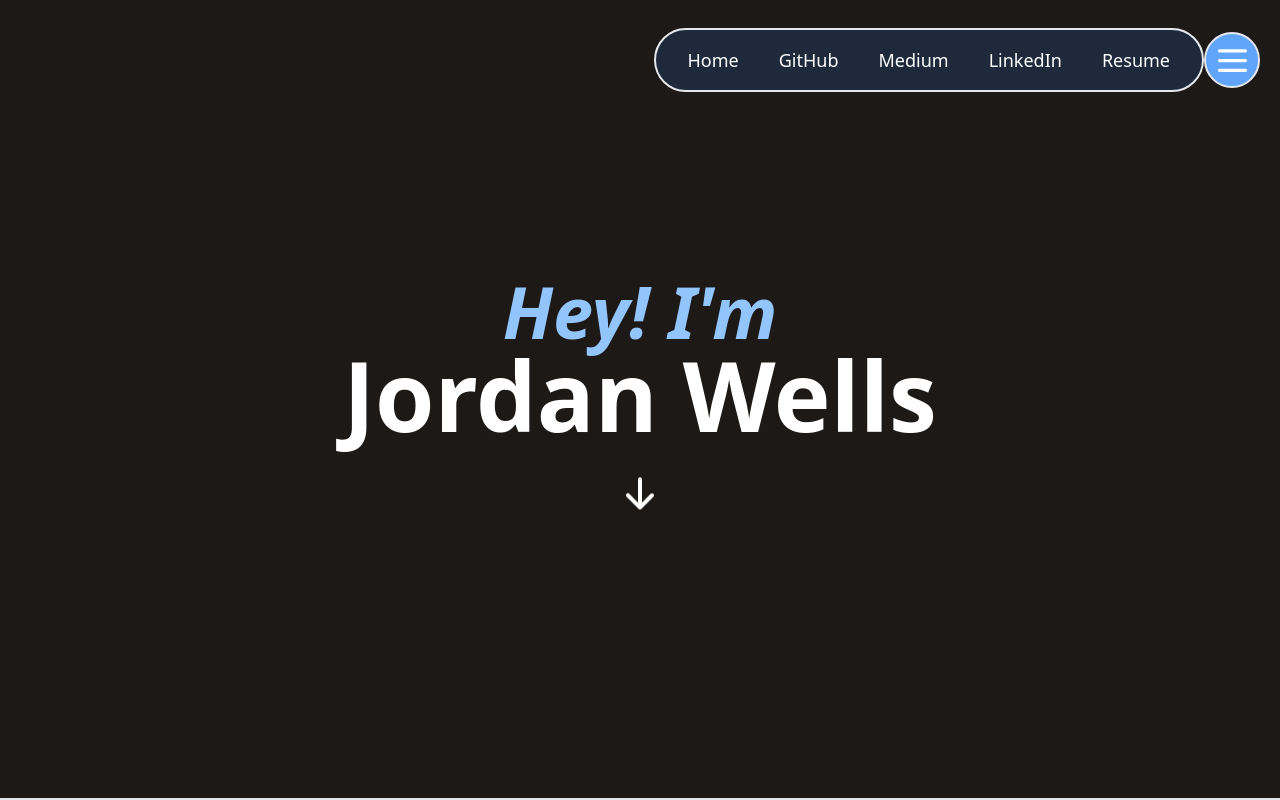
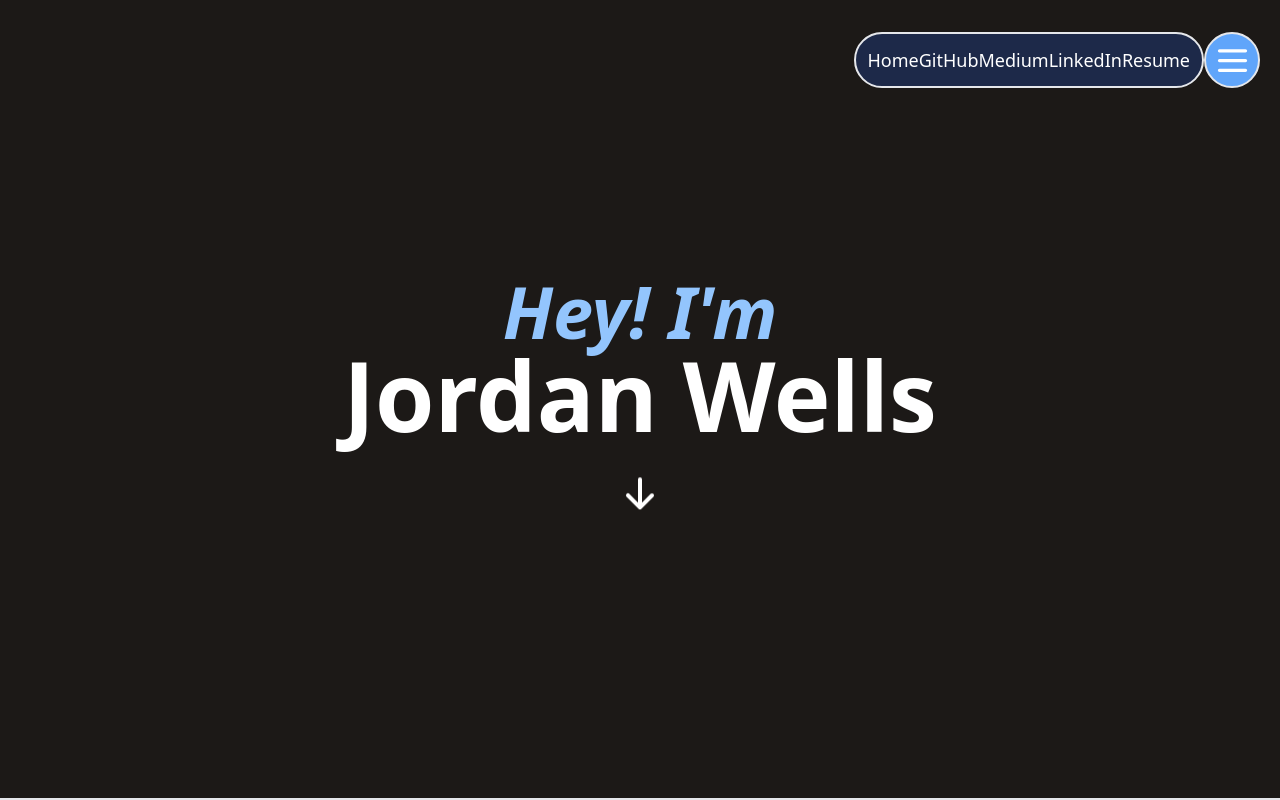
Before and after one commit to jordantwells42/jordantwells-next, a Next.js app: page / in a window 1280 px wide. Both pictures are taken after a click on the element 1232 px from the left and 60 px from the top of the page. Shown: the top 800 px of the page. Built offline with nearby package versions, Linux system fonts and the light colour scheme.

Commit message:
add framer motion animations

```diff
--- a/components/cards.js
+++ b/components/cards.js
@@ -1,6 +1,7 @@
 /* eslint-disable @next/next/no-img-element */
 import React from 'react'
 import Link from 'next/link'
+import { motion } from "framer-motion"
 
 export function ProjectCard (props) {
   return (
@@ -18,7 +19,11 @@ export function ProjectCard (props) {
 export function Card (props) {
   return (
     <Link href={props.link}>
-      <div className='flex flex-col rounded border-2 my-3'>
+      <motion.div
+        initial={{x:-100}}
+        whileInView={{x:0}}
+        whileHover={{scale:1.1}}
+        className='flex flex-col rounded border-2 my-3'>
         <div className='group w-full h-80'>
           <img
             className='transition-all ease-in-out duration-200 hover-none:brightness-50 hover-hover:group-hover:brightness-[0.1]  object-cover w-full h-full '
@@ -33,7 +38,7 @@ export function Card (props) {
             <h2 className='font-bold text-lg mt-10'>{props.language}</h2>
           </div>
         </div>
-      </div>
+      </motion.div>
     </Link>
   )
 }
--- a/components/footer.js
+++ b/components/footer.js
@@ -73,7 +73,7 @@ export default function Footer () {
         onMouseLeave={changeToggle}
         className={
           toggleStyle.translatey +
-          ' transition-transform ease-in-out duration-300 -mt-20 p-3 border-2 rounded-full bg-slate-800 flex flex-col items-center z-40'
+          ' transition-transform ease-in-out duration-300 -mt-20 p-3 border-2 rounded-full bg-saltboxBlue-800 flex flex-col items-center z-40'
         }
       >
         <div className='flex flex-col items-center justify-center'>
--- a/components/landing.js
+++ b/components/landing.js
@@ -1,12 +1,22 @@
+import { motion } from 'framer-motion'
+
 export default function Landing () {
   return (
     <div className='bg-stone-900 h-screen w-full items-center border-b-2 flex flex-col justify-center'>
-      <h2 className='text-center text-7xl font-bold italic text-blue-300'>
+      <motion.h2
+        initial={{ x: -100 }}
+        animate={{ x: 0 }}
+        className='text-center text-7xl font-bold italic text-blue-300'
+      >
         Hey! I&apos;m
-      </h2>
-      <h1 className='text-center text-8xl font-bold text-white'>
+      </motion.h2>
+      <motion.h1
+        initial={{ x: 100 }}
+        animate={{ x: 0 }}
+        className='text-center text-8xl font-bold text-white'
+      >
         Jordan Wells
-      </h1>
+      </motion.h1>
       <svg
         xmlns='http://www.w3.org/2000/svg'
         className='animate-bounce sticky mt-10 bottom-0 h-10 w-10 text-white z-50'
--- a/components/navbar.js
+++ b/components/navbar.js
@@ -1,5 +1,7 @@
 import React, { useState } from 'react'
 import Link from 'next/link'
+import { DragControls, motion } from 'framer-motion'
+
 const links = [
   {
     name: 'Home',
@@ -25,51 +27,48 @@ const links = [
 
 export default function Navbar () {
   let [toggle, setToggle] = useState(false)
-  let [toggleStyle, setToggleStyle] = useState({
-    marginy: 'lg:-mx-3 -my-3',
-    translatey: '-translate-y-80'
-  })
+  const menuVariants ={
+    open: { opacity: 1, y: "0%" },
+    closed: { opacity: 0, y: "-10%" },
+  }
+  const buttonVariants = {
+    open: { rotate: 0 },
+    closed: { rotate: -180 },
+  }
 
-  const changeToggle = e => {
-    setToggle(p => !p)
-    if (!toggle) {
-      setToggleStyle({
-        marginy: 'lg:mx-5 my-1',
-        translatey: 'translate-y-0'
-      })
-    } else {
-      setToggleStyle({
-        marginy: 'lg:-mx-3 -my-3',
-        translatey: '-translate-y-80'
-      })
-    }
+  function handleToggle(){
+    console.log("togglin")
+    console.log(toggle)
+    setToggle(!toggle)
   }
 
   return (
-    <div className='rounded-full lg:h-20 flex lg:flex-row flex-col-reverse items-center justify-center fixed top-5 right-5 z-50'>
-      <div
-        className={
-          toggleStyle.translatey +
-          ' p-3 border-2 rounded-full bg-slate-800 flex lg:flex-row flex-col z-40'
-        }
+    <motion.div className='rounded-full lg:h-20 flex lg:flex-row flex-col-reverse items-center justify-center fixed top-5 right-5 z-50'>
+      <motion.div
+        initial={{ opacity: 0}}
+        animate={toggle? "open" : "closed"}
+        variants={menuVariants}
+        className='p-3 border-2 rounded-full bg-saltboxBlue-800 flex lg:flex-row flex-col z-40'
+
       >
         {links.map(link => {
           return (
             <Link scroll={false} key={link.name} href={link.href}>
               <a
-                className={
-                  toggleStyle.marginy +
+                className=
                   ' transition-all ease-out duration-100 bold text-lg text-center text-white hover:text-blue-300'
-                }
+
               >
                 {link.name}
               </a>
             </Link>
           )
         })}
-      </div>
-      <div
-        onClick={changeToggle}
+      </motion.div>
+      <motion.div
+        initial={{rotate:0}}
+        whileHover={{rotate:180}}
+        onClick={handleToggle}
         className='flex flex-col items-center justify-center text-center border-2 hover:cursor-pointer  rounded-full bg-blue-400 w-14 h-14 z-50'
       >
         <svg
@@ -86,7 +85,7 @@ export default function Navbar () {
             d='M4 6h16M4 12h16M4 18h16'
           />
         </svg>
-      </div>
-    </div>
+      </motion.div>
+    </motion.div>
   )
 }
--- a/components/projectlanding.js
+++ b/components/projectlanding.js
@@ -1,7 +1,9 @@
 /* eslint-disable @next/next/no-img-element */
+
+import { motion } from "framer-motion"
 export default function ProjectLanding (props) {
   return (
-    <div className='bg-slate-600 w-full flex flex-col justify-center items-center'>
+    <div className='bg-saltboxBlue-600 w-full flex flex-col justify-center items-center'>
       <div className='h-screen w-full border-b-2 '>
         <img
           className='brightness-[0.4] object-cover w-full h-full '
@@ -10,12 +12,15 @@ export default function ProjectLanding (props) {
         />
         <div className='-translate-y-2/3 h-full px-10'>
           <div className='flex flex-col justify-center items-center'>
-            <h2 className='text-center text-6xl font-bold text-white'>
+            <motion.h1
+        initial={{ x: 100 }}
+        animate={{ x: 0 }} className='text-center text-6xl font-bold text-white'>
               {props.title}
-            </h2>
-            <h1 className='text-center text-2xl font-bold pt-2 italic text-blue-300'>
+            </motion.h1>
+            <motion.h2 initial={{ x: -100 }}
+        animate={{ x: 0 }} className='text-center text-2xl font-bold pt-2 italic text-blue-300'>
               {props.subtitle}
-            </h1>
+            </motion.h2>
 
             <svg
               xmlns='http://www.w3.org/2000/svg'
--- a/components/projects.js
+++ b/components/projects.js
@@ -1,6 +1,7 @@
 import { ProjectCard } from './cards.js'
 import projectsJSON from '../public/projects.json'
 import Section from './section.js'
+
 
 let projects = JSON.parse(JSON.stringify(projectsJSON))
 
--- a/package.json
+++ b/package.json
@@ -9,6 +9,7 @@
     "lint": "next lint"
   },
   "dependencies": {
+    "framer-motion": "^6.5.1",
     "jqeury": "^0.0.1-security",
     "next": "12.1.6",
     "react": "18.1.0",
--- a/pages/index.js
+++ b/pages/index.js
@@ -32,7 +32,7 @@ export default function Home () {
         />
         <meta property='og:url' content={'https://jordantwells.com'} />
       </Head>
-      <div className='bg-slate-900 w-full overflow-x-hidden flex flex-col items-center'>
+      <div className='bg-saltboxBlue-900 w-full overflow-x-hidden flex flex-col items-center'>
         <Navbar />
         <Landing />
         <AboutMe />
--- a/pages/projects/[title].js
+++ b/pages/projects/[title].js
@@ -41,7 +41,7 @@ export default function Project ({ project }) {
           content={'https://jordantwells.com/projects' + asPath}
         />
       </Head>
-      <div className='bg-slate-900 w-full overflow-x-hidden flex flex-col items-center'>
+      <div className='bg-saltboxBlue-900 w-full overflow-x-hidden flex flex-col items-center'>
         <Navbar />
         <ProjectLanding
           src={project.images[0]}
--- a/tailwind.config.js
+++ b/tailwind.config.js
@@ -16,8 +16,34 @@ module.exports = {
         width: "width",
         height: "height",
         spacing: 'margin, padding',
+      },
+      colors: {
+        saltboxBlue: {
+          50: "#dbdee6",
+          100: "#ced2dd",
+          200: "#b3bac9",
+          300: "#98a4b5",
+          400: "#7e8ca1",
+          500: "#63748c",
+          600: "#495b76",
+          700: "#314160",
+          800: "#1d2949",
+          900: "#0e1432",
+        },
+        indigoLight: {
+          50: "#dbdff1",
+          100: "#ccd4f1",
+          200: "#aebff0",
+          300: "#90aaec",
+          400: "#7294e2",
+          500: "#577bd1",
+          600: "#3f60b7",
+          700: "#2b4497",
+          800: "#1a2970",
+          900: "#0d1446",
+        }
       }
-}
+  }
 },
   plugins: [],
 }
```
Also changed, not shown: 1 other file (tests, documents, lock files or other folders).
